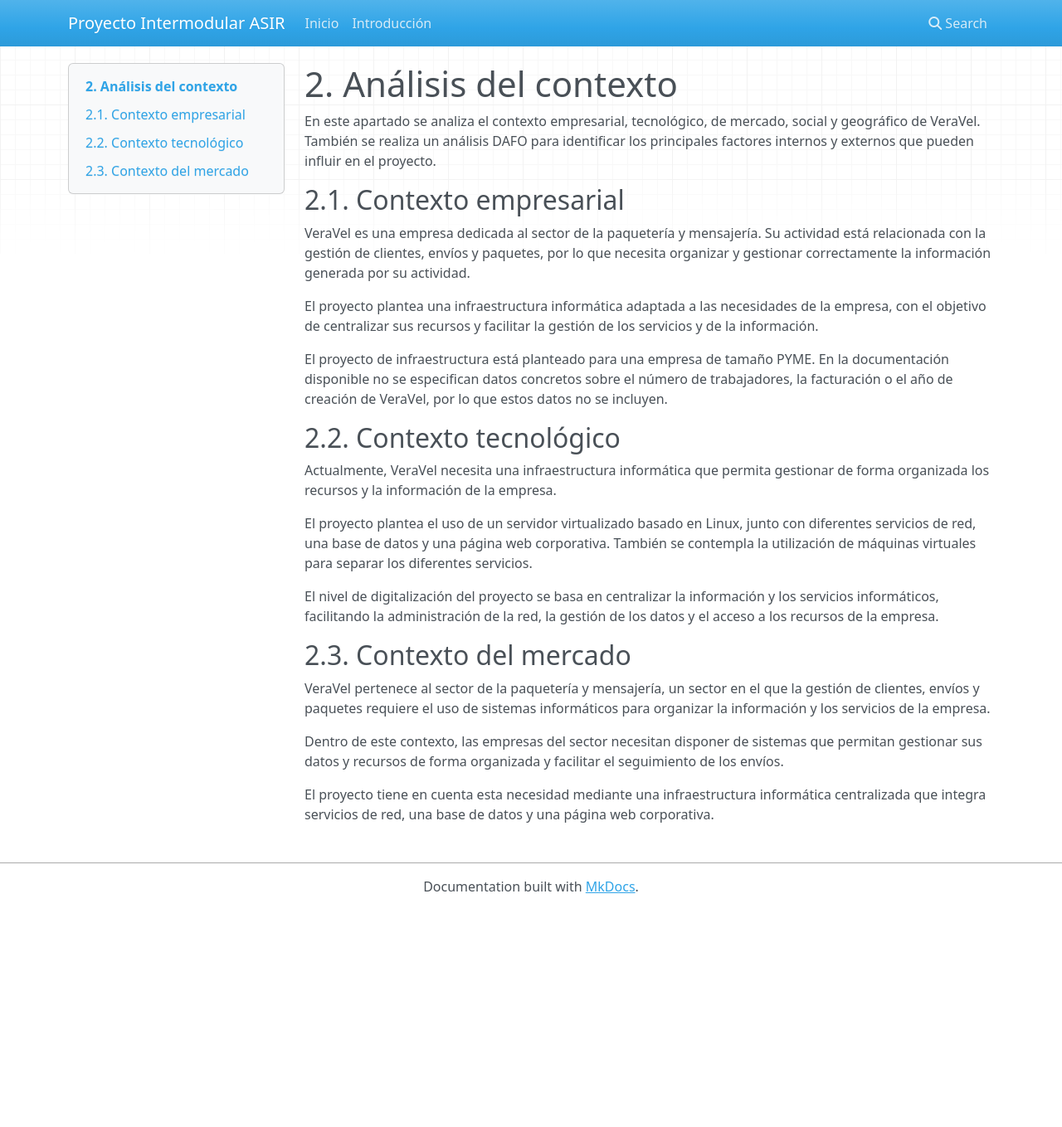
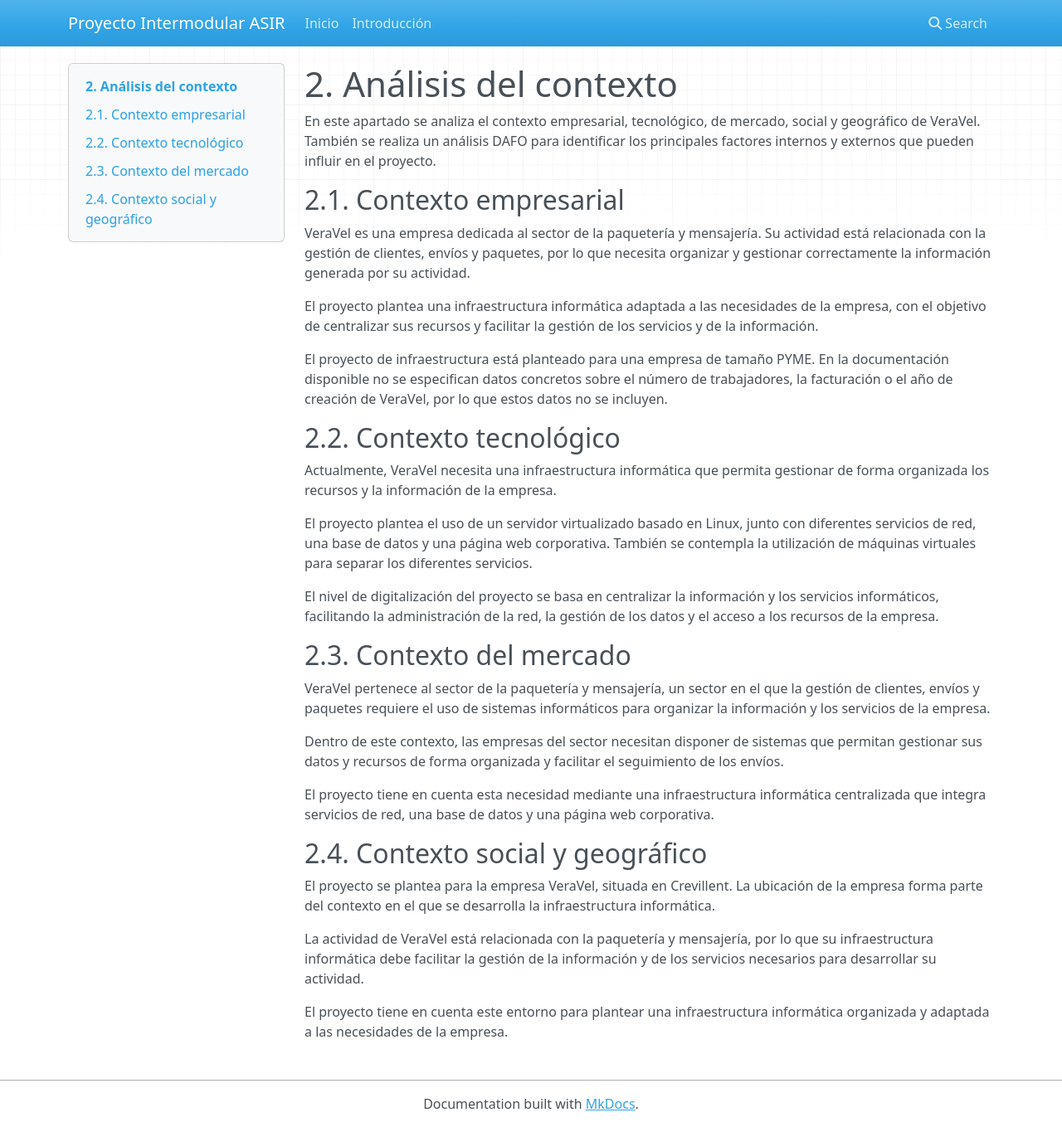
Before and after one commit to carloshuertasrodrigo-prog/Proyecto-Intermodular-ASIR, an MkDocs documentation site: the page built from docs/02_contexto.md, in a window 1280 px wide and 1359 px high. Shown: the whole window at 83% size. Built offline with MkDocs 1.6.1, drawn with Linux system fonts in a browser that asks for light colours; nearby versions of some CDN libraries.

Commit message:
Añadido contexto social y geográfico
Added section on social and geographical context for VeraVel.

```diff
--- a/docs/02_contexto.md
+++ b/docs/02_contexto.md
@@ -25,3 +25,11 @@ VeraVel pertenece al sector de la paquetería y mensajería, un sector en el que
 Dentro de este contexto, las empresas del sector necesitan disponer de sistemas que permitan gestionar sus datos y recursos de forma organizada y facilitar el seguimiento de los envíos.
 
 El proyecto tiene en cuenta esta necesidad mediante una infraestructura informática centralizada que integra servicios de red, una base de datos y una página web corporativa.
+
+## 2.4. Contexto social y geográfico
+
+El proyecto se plantea para la empresa VeraVel, situada en Crevillent. La ubicación de la empresa forma parte del contexto en el que se desarrolla la infraestructura informática.
+
+La actividad de VeraVel está relacionada con la paquetería y mensajería, por lo que su infraestructura informática debe facilitar la gestión de la información y de los servicios necesarios para desarrollar su actividad.
+
+El proyecto tiene en cuenta este entorno para plantear una infraestructura informática organizada y adaptada a las necesidades de la empresa.
```
